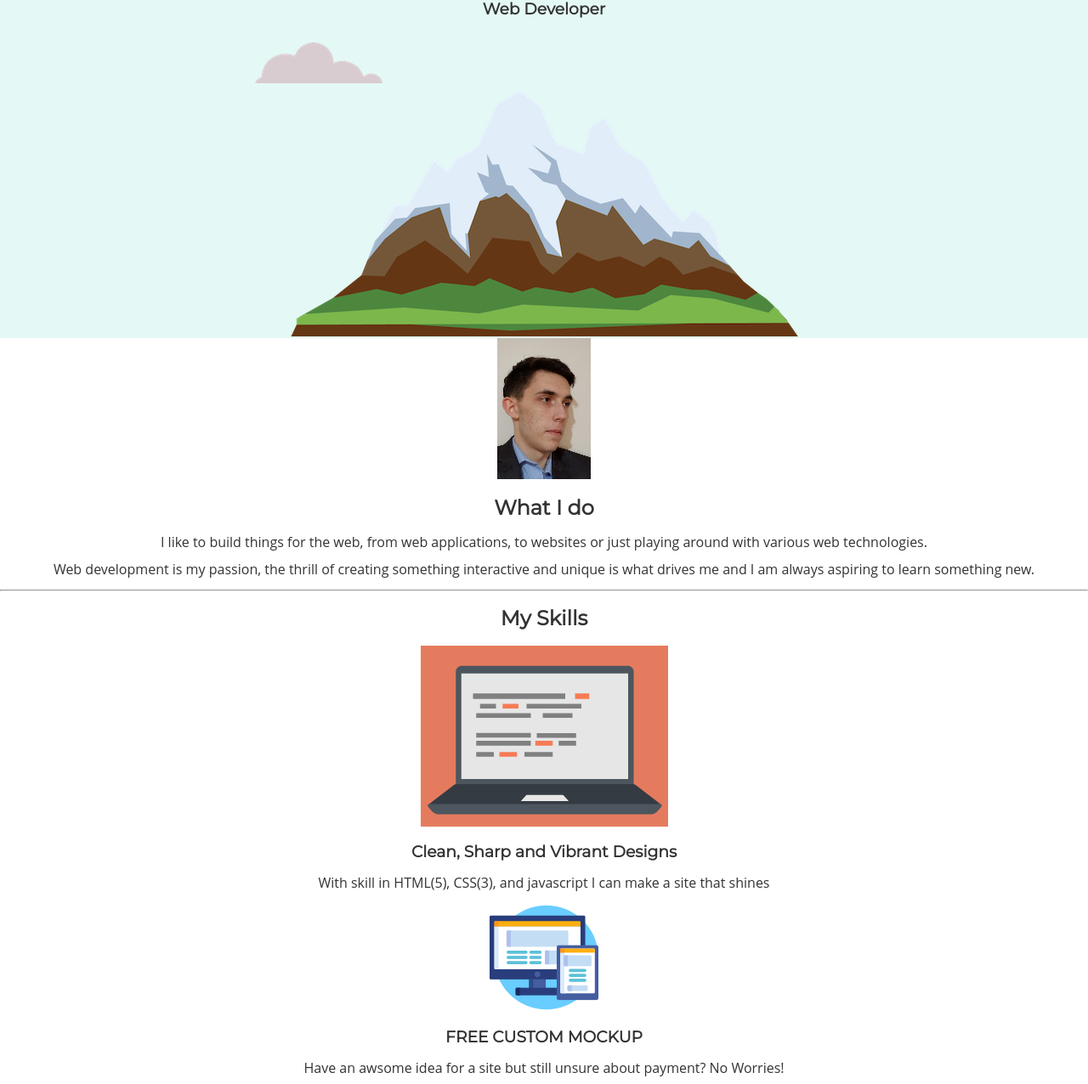
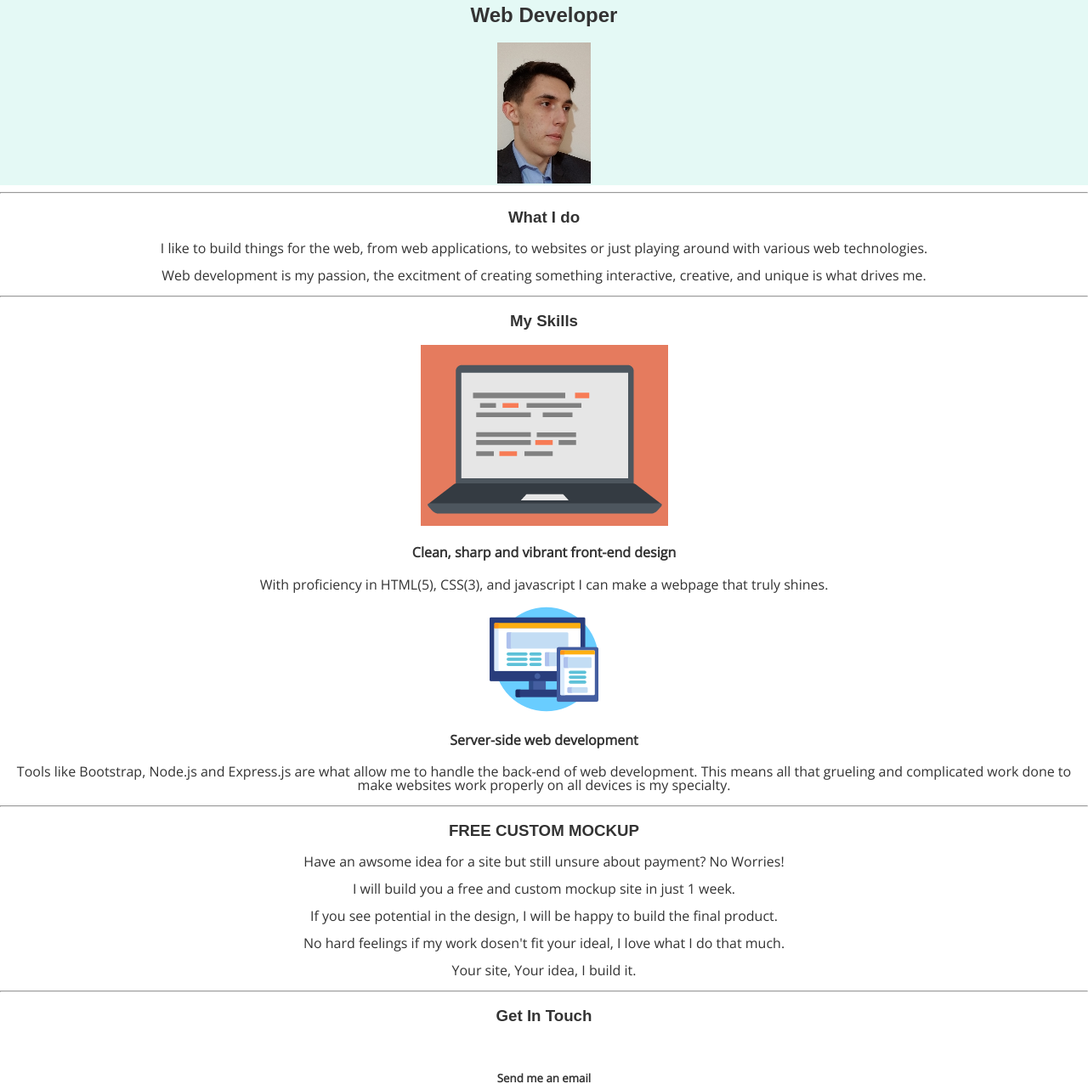
Before and after one commit to ttizya/ttizya.github.io, a plain HTML site: page index.html in a window 1280 px wide. Shown: the part 169-1445 px from the top of the page at 85% size. Drawn offline with nearby package versions, Linux system fonts and the light colour scheme.

Commit message:
released v1.1

```diff
--- a/index.html
+++ b/index.html
@@ -1,57 +1,70 @@
-<!-- UNDER CONSTRUCTION -->
 <!DOCTYPE html>
 <html lang="en" dir="ltr">
+
 <head>
   <meta charset="utf-8">
+  <meta name="description" content="Thomas Tizya - Webdesigner, developer, SEO and marketing specialist and hobbiest photographer based in Waterloo, Canada. Avalaibe for contract web design services.">
+  <meta name="keywords" content="Web design, Web development, marketing, SEO, online marketing, photography, contactor, free lancer, php, wordpress, sql, hml, CSS,XML,JavaScript">
   <title>Thomas Tizya Digital Designs</title>
   <link rel="stylesheet" href="css/styles.css">
   <link rel="icon" href="favicon.ico">
-    <link href="https://fonts.googleapis.com/css?family=Merriweather|Montserrat|Sacramento" rel="stylesheet">
+  <link href="https://fonts.googleapis.com/css?family=Open+Sans" rel="stylesheet">
 </head>
+
 <body>
   <div class="top_container">
     <img class="cloud1" src="images/cloud.png" alt="cloud-img">
-      <h1 class="title">Thomas Tizya</h1>
-      <h3>Web Developer</h3>
+    <h1>Thomas Tizya</h1>
+    <h2>Web Developer</h2>
+    <img src="images/tom.png" alt="Profile Photo">
     <img class="cloud2" src="images/cloud.png" alt="cloud-img">
-      <img class="mountain" src="images/mountain.png" alt="mountain-img">
   </div>
 
+<hr>
 
   <div class="middle-container">
-      <div class="profile">
-        <img src="images/tom.png" alt="Profile Photo">
-        <h2>What I do</h2>
+    <div class="whatIDo">
+      <h3>What I do</h3>
       <p>I like to build things for the web, from web applications, to websites or just playing around with various web technologies. </p>
-        <p>Web development is my passion, the thrill of creating something interactive and unique is what drives me and I am always aspiring to learn something new.</p>
+      <p>Web development is my passion, the excitment of creating something interactive, creative, and unique is what drives me.</p>
     </div>
     <hr>
     <div class="skills">
-        <h2>My Skills</h2>
+      <h3>My Skills</h3>
       <div class="skill-row">
-          <img class="computer" src="images/computer.png" alt="computer">
-          <h3>Clean, Sharp and Vibrant Designs</h3>
-          <p>With skill in HTML(5), CSS(3), and javascript I can make a site that shines</p>
+        <img class="computer" src="images/computer.png" alt="computer"></td>
+        <h4>Clean, sharp and vibrant front-end design</h4>
+        <p>With proficiency in HTML(5), CSS(3), and javascript I can make a webpage that truly shines.</p>
       </div>
       <div class="skill-row">
         <img class="mpdesign" src="images/responsive.png" alt="Multi-Platfrom design">
+        <h4>Server-side web development</h4>
+        <p>Tools like Bootstrap, Node.js and Express.js are what allow
+          me to handle the back-end of web development. This means all
+          that grueling and complicated work done to make websites work
+          properly on all devices is my specialty.</p>
+      </div>
+    </div>
+    <hr>
+    <div class="service">
       <h3>FREE CUSTOM MOCKUP</h3>
+      <div>
         <p>Have an awsome idea for a site but still unsure about payment? No Worries!</p>
-          <p>Get a free custom mockup site in just 7 days</p>
-          <p>If you see potential in the design, I will be happy to build it into a final product.</p>
-          <p>No hard feelings if my work dosen't fit your aspirations, I love what I do that much</p>
-          <p>Your site, your design, I build it.</p>
+        <p>I will build you a free and custom mockup site in just 1 week.</p>
+        <p>If you see potential in the design, I will be happy to build the final product.</p>
+        <p>No hard feelings if my work dosen't fit your ideal, I love what I do that much.</p>
+        <p>Your site, Your idea, I build it.</p>
       </div>
     </div>
     <hr>
     <div class="contact-me">
-        <h2>Get In Touch</h2>
+      <h3>Get In Touch</h3>
       <img class="" src="" alt="">
-        <h3>Send me an email</h3>
+      <h5>Send me an email</h5>
       <p>Need some advice or assitance on a project?</p>
       <p>Have the next big idea and need my help?</p>
       <p>Then please by all means send me an email at ttizya@gmail.com and I'd love to have a chat.</p><br>
-        <a class="btn" href="mailto:ttizya@gmail.com">EMAIL ME</a>
+      <a class="btn" href="mailto:ttizya@gmail.com">CONTACT ME</a>
     </div>
   </div>
   <div class="bottom-container">
@@ -59,11 +72,13 @@
     <a class="footer-link" href="https://twitter.com/TTizya">Twitter</a>
     <a class="footer-link" href="">Blog</a>
     <a class="footer-link" href="https://github.com/ttizya">Github</a>
-      <div>Icons made by <a href="https://www.freepik.com/" title="Freepik">Freepik</a> from <a href="https://www.flaticon.com/" 			    title="Flaticon">www.flaticon.com</a> is licensed by <a href="http://creativecommons.org/licenses/by/3.0/" 			    title="Creative Commons BY 3.0" target="_blank">CC 3.0 BY</a></div>
+    <div>Icons made by <a href="https://www.freepik.com/" title="Freepik">Freepik</a> from <a href="https://www.flaticon.com/" title="Flaticon">www.flaticon.com</a> is licensed by <a href="http://creativecommons.org/licenses/by/3.0/"
+        title="Creative Commons BY 3.0" target="_blank">CC 3.0 BY</a></div>
     <p>© 2019 Thomas Tizya.</p>
   </div>
 
 
 
 </body>
+
 </html>
```
Lines whose indentation alone changed are shown as unchanged.
